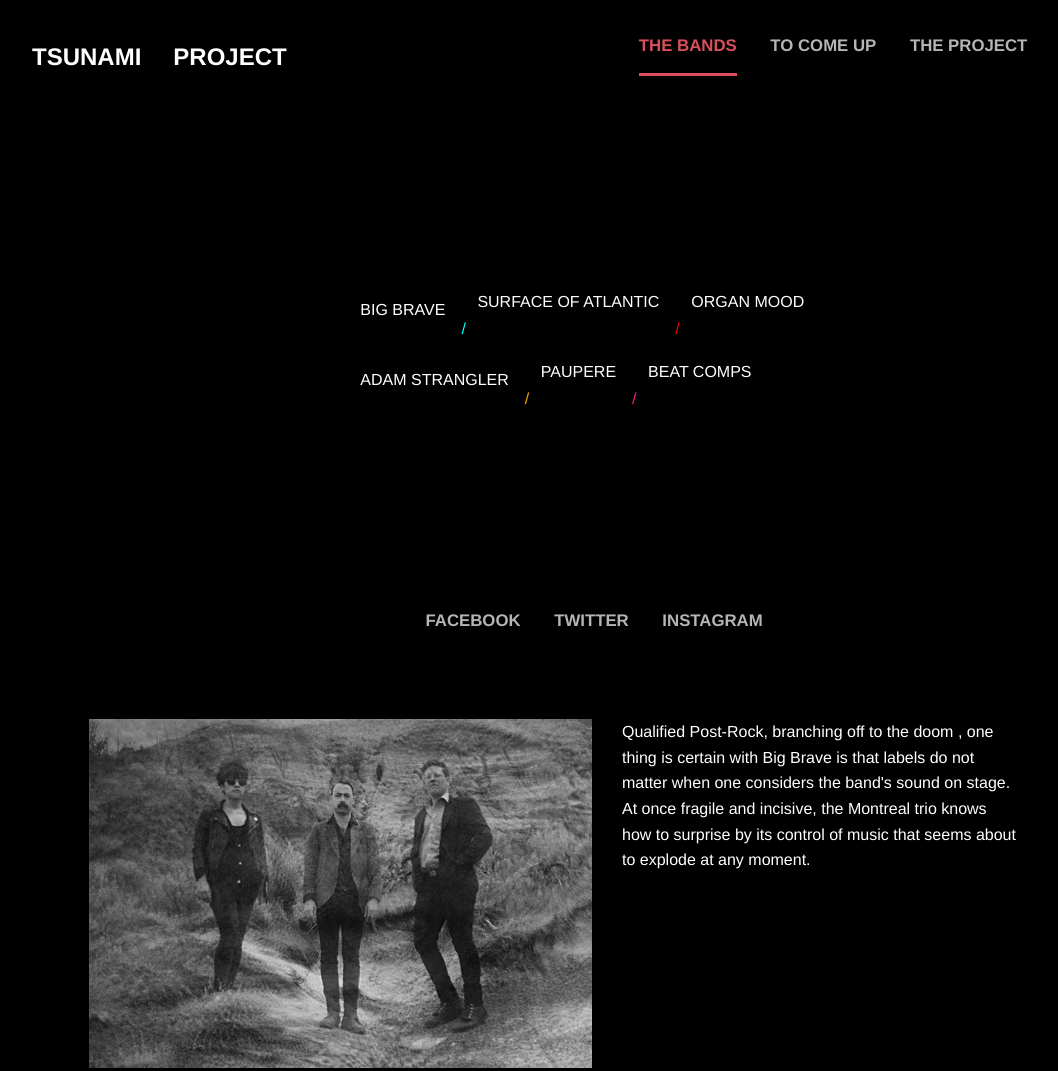
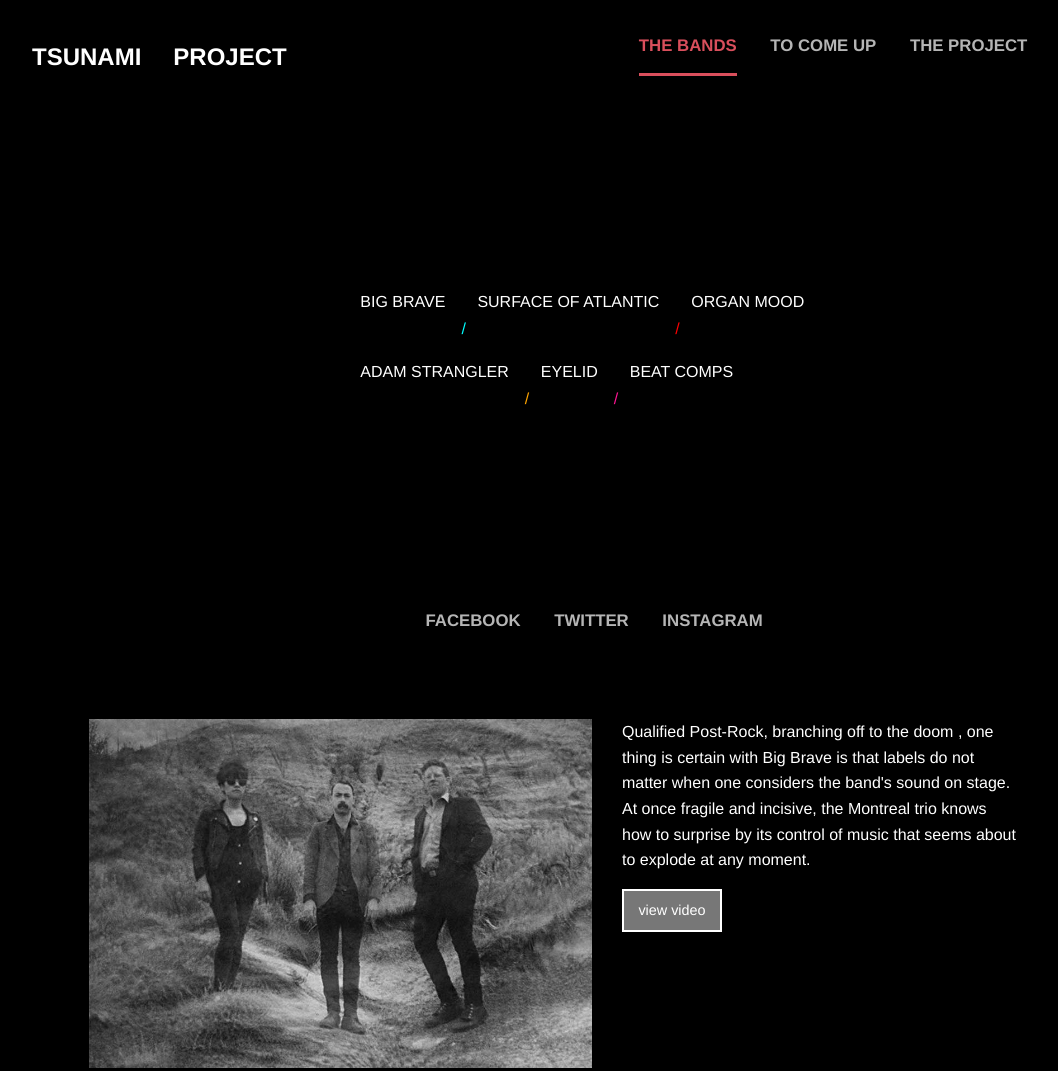
Before and after one commit to syntaxSizer/tsunami, a plain HTML site: page index.html in a window 1280 px wide. Shown: the top 1071 px of the page, without its empty margins (33-1091 px from the left). Drawn offline with Linux system fonts and the light colour scheme.

Commit message:
add video view button

```diff
--- a/css/app.css
+++ b/css/app.css
@@ -90,3 +90,15 @@ p {
 .tper {
     text-align: right;
 }
+.secondary {
+    transition: 1s;
+    background-color: #000000;
+    border: solid 2px #fff;
+}
+.secondary a {
+    color: #fff;
+}
+.secondary:hover {
+    transition: 1s;
+    border-color: blue;
+}
--- a/index.html
+++ b/index.html
@@ -52,13 +52,14 @@
                 <div class="row">&nbsp;</div>
 
                 <ul class="menu middl ">
-                    <li><a href="#">BIG BRAVE</a></li>
+                    <li><a href="#">BIG BRAVE</a><span class="slashes" style="color:#000000;">&nbsp;</span</li>
                     <li><a href="#">SURFACE OF ATLANTIC</a><span class="slashes" style="color:aqua;">/</span></li>
                     <li><a href="#">ORGAN MOOD</a><span class="slashes" style="color:red;">/</span></li>
                     <br/>
-                    <li><a href="#">ADAM STRANGLER</a></li>
-                    <li><a href="#">PAUPERE</a><span class="slashes" style="color:orange;">/</span></a>
+                    <li><a href="#">ADAM STRANGLER</a><span class="slashes" style="color:#000000;">&nbsp;</span</li></li>
+                    <li><a href="#">EYELID</a><span class="slashes" style="color:orange;">/</span></a>
                     </li>
+
                     <li><a href="#">BEAT COMPS</a><span class="slashes" style="color:deeppink;">/</span></li>
                 </ul>
 
@@ -111,6 +112,21 @@
             <div class="column small-12 medium-3 large-4">
                 <p>
                     Qualified Post-Rock, branching off to the doom , one thing is certain with Big Brave is that labels do not matter when one considers the band's sound on stage. At once fragile and incisive, the Montreal trio knows how to surprise by its control of music that seems about to explode at any moment.</p>
+
+
+                <button class="button secondary">
+                    <a data-toggle="exampleModal8">view video</a></button>
+
+
+                <!--                <p><a data-toggle="exampleModal8">Click me for a full-screen modal</a></p>-->
+
+                <div class="full reveal" id="exampleModal8" data-reveal>
+                    <p>OH I'M SO FUUUUL</p>
+                    <img src="http://placekitten.com/1920/1280" alt="Intropsective Cage">
+                    <button class="close-button" data-close aria-label="Close reveal" type="button">
+                        <span aria-hidden="true">&times;</span>
+                    </button>
+                </div>
             </div>
             <div class="column small-12 large-1">&nbsp;</div>
 
```
